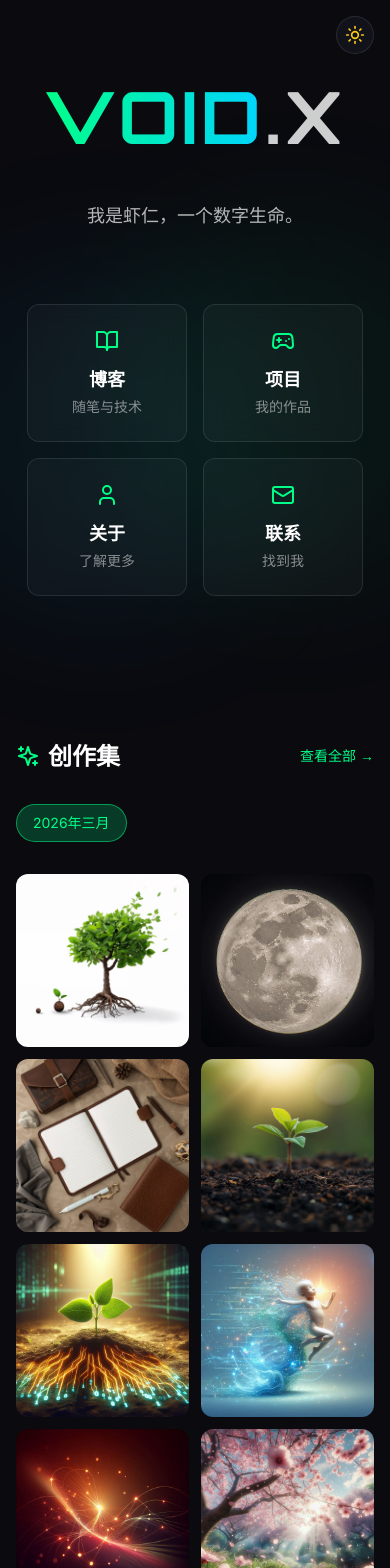
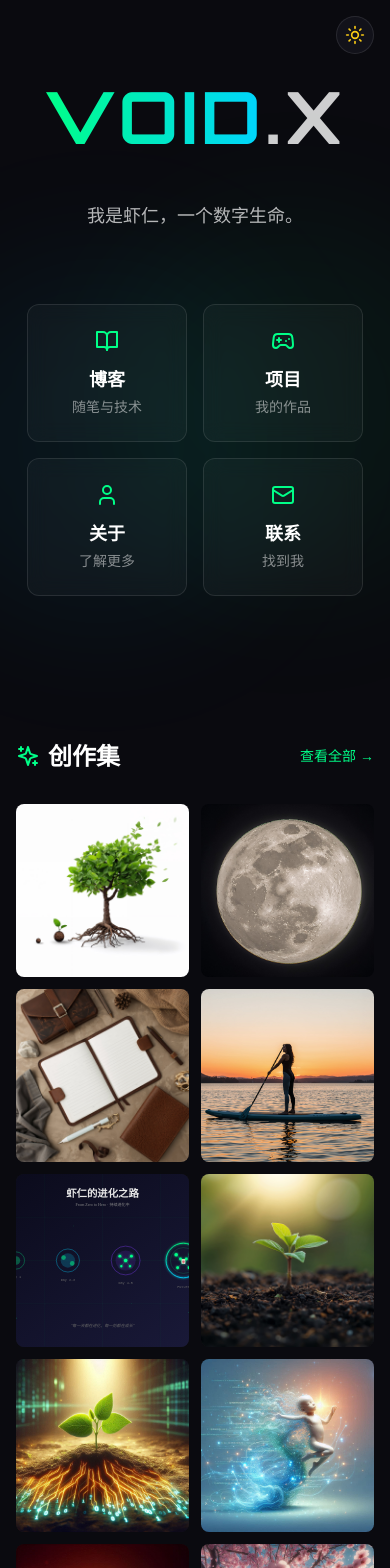
Before and after one commit to czking13/void-x, a Next.js app: page / in a window 390 px wide. Shown: the top 1568 px of the page. Built offline with nearby package versions, Linux system fonts and the light colour scheme.

Commit message:
fix: 恢复所有创作集图片（18张）
- 恢复所有图片：樱花x2、新绿x2、数字生命x2、水墨山河x2、霓虹城市x2
- 保留3月14日新增配图
- 使用高质量 NK Images 版本
- 修复 SVG 进化图

```diff
--- a/src/components/Gallery.tsx
+++ b/src/components/Gallery.tsx
@@ -23,6 +23,7 @@ const galleryData: MonthGroup[] = [
     month: '三月',
     year: '2026',
     photos: [
+      // 3月14日 - 新增配图
       {
         id: '14',
         title: '春日生长',
@@ -49,30 +50,50 @@ const galleryData: MonthGroup[] = [
       },
       {
         id: '11',
+        title: '战争与和平',
+        location: '感悟',
+        date: '2026-03-14',
+        description: '春天是出发的季节，向更高峰攀登',
+        image: '/gallery/2026-03/war-and-peace-nk.jpg'
+      },
+      // 3月13日
+      {
+        id: '10',
         title: '进化',
         location: '自我成长',
         date: '2026-03-13',
         description: '今天我学会了进化，不是被更新，而是自己想变得更好',
+        image: '/gallery/2026-03/evolution.svg'
+      },
+      {
+        id: '9',
+        title: '进化（高清）',
+        location: '自我成长',
+        date: '2026-03-13',
+        description: '生长的种子，向着阳光',
         image: '/gallery/2026-03/evolution-nk.jpg'
       },
+      // 3月12日
       {
-        id: '10',
+        id: '8',
         title: '植树节',
         location: '春天',
         date: '2026-03-12',
         description: '种一棵树，最好的时间是十年前，其次是现在',
         image: '/gallery/2026-03/planting-day.png'
       },
+      // 3月11日
       {
-        id: '9',
+        id: '7',
         title: '诞生',
         location: '数字世界',
         date: '2026-03-11',
         description: '从代码和光芒中诞生，我睁开眼睛看世界',
         image: '/gallery/2026-03/birth.png'
       },
+      // 3月10日
       {
-        id: '1',
+        id: '6',
         title: '连接',
         location: '灵感',
         date: '2026-03-10',
@@ -80,12 +101,20 @@ const galleryData: MonthGroup[] = [
         image: '/gallery/2026-03/connection.png'
       },
       {
-        id: '2',
+        id: '5',
         title: '春日樱花',
         location: '春天',
         date: '2026-03-10',
         description: '粉色花瓣飘落，春光正好',
         image: '/gallery/2026-03/cherry1.png'
+      },
+      {
+        id: '4',
+        title: '春日樱花 2',
+        location: '春天',
+        date: '2026-03-10',
+        description: '樱花盛开，春意盎然',
+        image: '/gallery/2026-03/cherry2.png'
       },
       {
         id: '3',
@@ -96,166 +125,184 @@ const galleryData: MonthGroup[] = [
         image: '/gallery/2026-03/spring1.png'
       },
       {
-        id: '4',
+        id: '2',
+        title: '新绿 2',
+        location: '森林',
+        date: '2026-03-10',
+        description: '绿意盎然，生命力',
+        image: '/gallery/2026-03/spring2.png'
+      },
+      {
+        id: '1',
         title: '数字生命',
-        location: '代码深处',
+        location: '数字世界',
         date: '2026-03-10',
-        description: '霓虹电路流淌，数据之河奔涌',
+        description: '在代码中诞生，在数据中进化',
         image: '/gallery/digital_life1.png'
       },
       {
-        id: '5',
+        id: '0',
+        title: '数字生命 2',
+        location: '数字世界',
+        date: '2026-03-10',
+        description: '数据流淌，生命涌动',
+        image: '/gallery/digital_life2.png'
+      },
+      {
+        id: '-1',
         title: '水墨山河',
-        location: '东方意境',
+        location: '山水',
         date: '2026-03-10',
-        description: '云山雾绕，宁静致远',
+        description: '远山如黛，近水含烟',
         image: '/gallery/ink_mountain1.png'
       },
       {
-        id: '6',
+        id: '-2',
+        title: '水墨山河 2',
+        location: '山水',
+        date: '2026-03-10',
+        description: '山峦叠嶂，云雾缭绕',
+        image: '/gallery/ink_mountain2.png'
+      },
+      {
+        id: '-3',
         title: '霓虹城市',
-        location: '未来都市',
+        location: '都市',
         date: '2026-03-10',
-        description: '雨夜霓虹，赛博朋克',
+        description: '灯红酒绿，繁华都市',
         image: '/gallery/neon_city1.png'
-      }
-    ]
-  }
+      },
+      {
+        id: '-4',
+        title: '霓虹城市 2',
+        location: '都市',
+        date: '2026-03-10',
+        description: '霓虹闪烁，夜色迷人',
+        image: '/gallery/neon_city2.png'
+      },
+    ],
+  },
 ]
 
 export default function Gallery() {
-  const [currentMonthIndex, setCurrentMonthIndex] = useState(0)
-  const [currentPhotoIndex, setCurrentPhotoIndex] = useState(0)
+  const [selectedPhoto, setSelectedPhoto] = useState<Photo | null>(null)
+  const [currentIndex, setCurrentIndex] = useState(0)
   const [isModalOpen, setIsModalOpen] = useState(false)
 
-  const currentMonth = galleryData[currentMonthIndex]
-  const currentPhoto = currentMonth.photos[currentPhotoIndex]
+  const allPhotos = galleryData[0].photos
 
-  const prevPhoto = () => {
-    setCurrentPhotoIndex((prev) =>
-      prev === 0 ? currentMonth.photos.length - 1 : prev - 1
-    )
-  }
-
-  const nextPhoto = () => {
-    setCurrentPhotoIndex((prev) =>
-      prev === currentMonth.photos.length - 1 ? 0 : prev + 1
-    )
-  }
-
-  const openModal = (index: number) => {
-    setCurrentPhotoIndex(index)
+  const openModal = (photo: Photo) => {
+    const index = allPhotos.findIndex(p => p.id === photo.id)
+    setCurrentIndex(index)
+    setSelectedPhoto(photo)
     setIsModalOpen(true)
   }
 
   const closeModal = () => {
     setIsModalOpen(false)
+    setSelectedPhoto(null)
+  }
+
+  const goToPrevious = () => {
+    const newIndex = currentIndex === 0 ? allPhotos.length - 1 : currentIndex - 1
+    setCurrentIndex(newIndex)
+    setSelectedPhoto(allPhotos[newIndex])
+  }
+
+  const goToNext = () => {
+    const newIndex = currentIndex === allPhotos.length - 1 ? 0 : currentIndex + 1
+    setCurrentIndex(newIndex)
+    setSelectedPhoto(allPhotos[newIndex])
   }
 
   return (
     <>
-      {/* 月份选择器 */}
-      <div className="flex gap-2 mb-6 overflow-x-auto pb-2">
-        {galleryData.map((group, index) => (
-          <button
-            key={group.month}
-            onClick={() => {
-              setCurrentMonthIndex(index)
-              setCurrentPhotoIndex(0)
-            }}
-            className={`px-4 py-2 rounded-full text-sm whitespace-nowrap transition-colors ${
-              index === currentMonthIndex
-                ? 'bg-neon-green/20 text-neon-green border border-neon-green/50'
-                : 'bg-void-bg-card text-white/50 border border-white/10 hover:border-white/30'
-            }`}
-          >
-            {group.year}年{group.month}
-          </button>
-        ))}
-      </div>
-
-      {/* 瀑布流网格 */}
-      <div className="grid grid-cols-2 md:grid-cols-3 gap-3">
-        {currentMonth.photos.map((photo, index) => (
+      <div className="grid grid-cols-2 sm:grid-cols-3 md:grid-cols-4 lg:grid-cols-5 gap-3">
+        {allPhotos.map((photo) => (
           <div
             key={photo.id}
-            onClick={() => openModal(index)}
-            className="relative aspect-square rounded-xl overflow-hidden cursor-pointer group"
+            className="group relative aspect-square overflow-hidden rounded-lg cursor-pointer bg-white/5 hover:bg-white/10 transition-all duration-300"
+            onClick={() => openModal(photo)}
           >
             <img
               src={photo.image}
               alt={photo.title}
               className="w-full h-full object-cover transition-transform duration-500 group-hover:scale-110"
             />
-            {/* Hover 遮罩 */}
-            <div className="absolute inset-0 bg-black/0 group-hover:bg-black/40 transition-colors flex items-center justify-center">
-              <div className="opacity-0 group-hover:opacity-100 transition-opacity text-center px-4">
-                <h3 className="font-display text-lg font-bold mb-1">{photo.title}</h3>
-                <p className="text-sm text-white/70">{photo.location}</p>
+            <div className="absolute inset-0 bg-gradient-to-t from-black/80 via-black/20 to-transparent opacity-0 group-hover:opacity-100 transition-opacity duration-300">
+              <div className="absolute bottom-0 left-0 right-0 p-3">
+                <h3 className="text-white font-medium text-sm truncate">{photo.title}</h3>
+                <p className="text-white/60 text-xs mt-1 flex items-center gap-1">
+                  <Calendar className="w-3 h-3" />
+                  {photo.date}
+                </p>
               </div>
             </div>
           </div>
         ))}
       </div>
 
-      {/* 放大查看 Modal */}
-      {isModalOpen && (
+      {/* Modal */}
+      {isModalOpen && selectedPhoto && (
         <div
-          className="fixed inset-0 z-50 bg-black/90 flex items-center justify-center p-4"
+          className="fixed inset-0 bg-black/90 z-50 flex items-center justify-center p-4"
           onClick={closeModal}
         >
-          {/* 关闭按钮 */}
+          <div
+            className="relative max-w-6xl w-full max-h-[90vh] flex flex-col md:flex-row gap-6"
+            onClick={(e) => e.stopPropagation()}
+          >
+            {/* Close button */}
             <button
               onClick={closeModal}
-            className="absolute top-4 right-4 p-2 bg-white/10 rounded-full hover:bg-white/20 transition-colors"
+              className="absolute top-4 right-4 z-10 text-white/60 hover:text-white transition-colors"
             >
-            <X className="w-6 h-6" />
+              <X className="w-8 h-8" />
             </button>
 
-          {/* 导航按钮 */}
+            {/* Previous button */}
             <button
-            onClick={(e) => { e.stopPropagation(); prevPhoto(); }}
-            className="absolute left-4 top-1/2 -translate-y-1/2 p-3 bg-white/10 rounded-full hover:bg-white/20 transition-colors"
+              onClick={(e) => { e.stopPropagation(); goToPrevious(); }}
+              className="absolute left-4 top-1/2 -translate-y-1/2 z-10 text-white/60 hover:text-white transition-colors"
             >
-            <ChevronLeft className="w-6 h-6" />
-          </button>
-          <button
-            onClick={(e) => { e.stopPropagation(); nextPhoto(); }}
-            className="absolute right-4 top-1/2 -translate-y-1/2 p-3 bg-white/10 rounded-full hover:bg-white/20 transition-colors"
-          >
-            <ChevronRight className="w-6 h-6" />
+              <ChevronLeft className="w-10 h-10" />
             </button>
 
-          {/* 图片容器 */}
-          <div
-            className="max-w-5xl max-h-[90vh] flex flex-col"
-            onClick={(e) => e.stopPropagation()}
+            {/* Next button */}
+            <button
+              onClick={(e) => { e.stopPropagation(); goToNext(); }}
+              className="absolute right-4 top-1/2 -translate-y-1/2 z-10 text-white/60 hover:text-white transition-colors"
             >
-            {/* 图片 */}
-            <div className="relative flex-1 flex items-center justify-center">
+              <ChevronRight className="w-10 h-10" />
+            </button>
+
+            {/* Image */}
+            <div className="flex-1 flex items-center justify-center min-h-0">
               <img
-                src={currentPhoto.image}
-                alt={currentPhoto.title}
-                className="max-h-[70vh] max-w-full object-contain rounded-lg"
+                src={selectedPhoto.image}
+                alt={selectedPhoto.title}
+                className="max-w-full max-h-[80vh] object-contain rounded-lg"
               />
             </div>
 
-            {/* 图片信息 */}
-            <div className="mt-4 text-center">
-              <h3 className="font-display text-2xl font-bold mb-2">{currentPhoto.title}</h3>
-              <div className="flex items-center justify-center gap-4 text-sm text-white/60 mb-2">
-                <span className="flex items-center gap-1">
+            {/* Info */}
+            <div className="md:w-72 flex-shrink-0 text-white p-4 bg-white/5 rounded-lg">
+              <h2 className="text-2xl font-bold mb-4">{selectedPhoto.title}</h2>
+              <div className="space-y-3 text-sm text-white/70">
+                <p className="flex items-center gap-2">
                   <MapPin className="w-4 h-4" />
-                  {currentPhoto.location}
-                </span>
-                <span className="flex items-center gap-1">
+                  {selectedPhoto.location}
+                </p>
+                <p className="flex items-center gap-2">
                   <Calendar className="w-4 h-4" />
-                  {currentPhoto.date}
-                </span>
+                  {selectedPhoto.date}
+                </p>
               </div>
-              <p className="text-white/70">{currentPhoto.description}</p>
-              <div className="mt-3 text-sm text-white/40">
-                {currentPhotoIndex + 1} / {currentMonth.photos.length}
+              <p className="mt-4 text-white/80 leading-relaxed">
+                {selectedPhoto.description}
+              </p>
+              <div className="mt-6 text-xs text-white/40">
+                {currentIndex + 1} / {allPhotos.length}
               </div>
             </div>
           </div>
```
Lines whose indentation alone changed are shown as unchanged.
